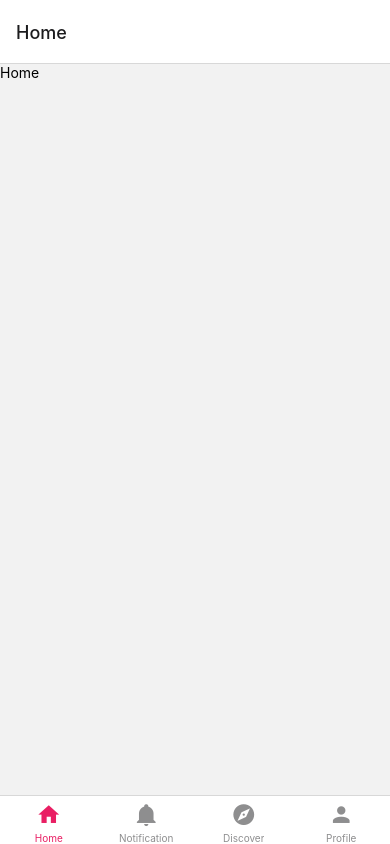
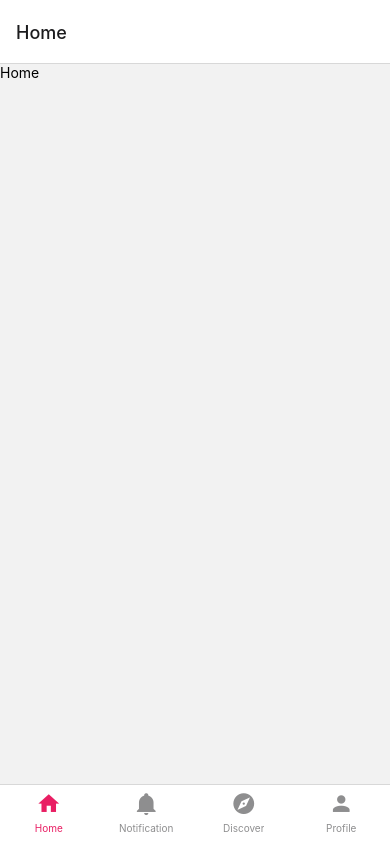
Before and after one commit to KotaSC/github-clone, a React Native app: screen / in a window 390 px wide. Built offline with nearby package versions, Linux system fonts and the light colour scheme.

Commit message:
style: change tab bar height

```diff
--- a/App.tsx
+++ b/App.tsx
@@ -15,7 +15,13 @@ export default function App() {
     <NavigationContainer>
       <Tab.Navigator
         initialRouteName='Home'
-        screenOptions={{ tabBarActiveTintColor: '#e91e63' }}
+        screenOptions={{
+          tabBarActiveTintColor: '#e91e63',
+          tabBarStyle: {
+            paddingBottom: 10,
+            height: 60,
+          },
+        }}
       >
         <Tab.Screen
           name='Home'
```
